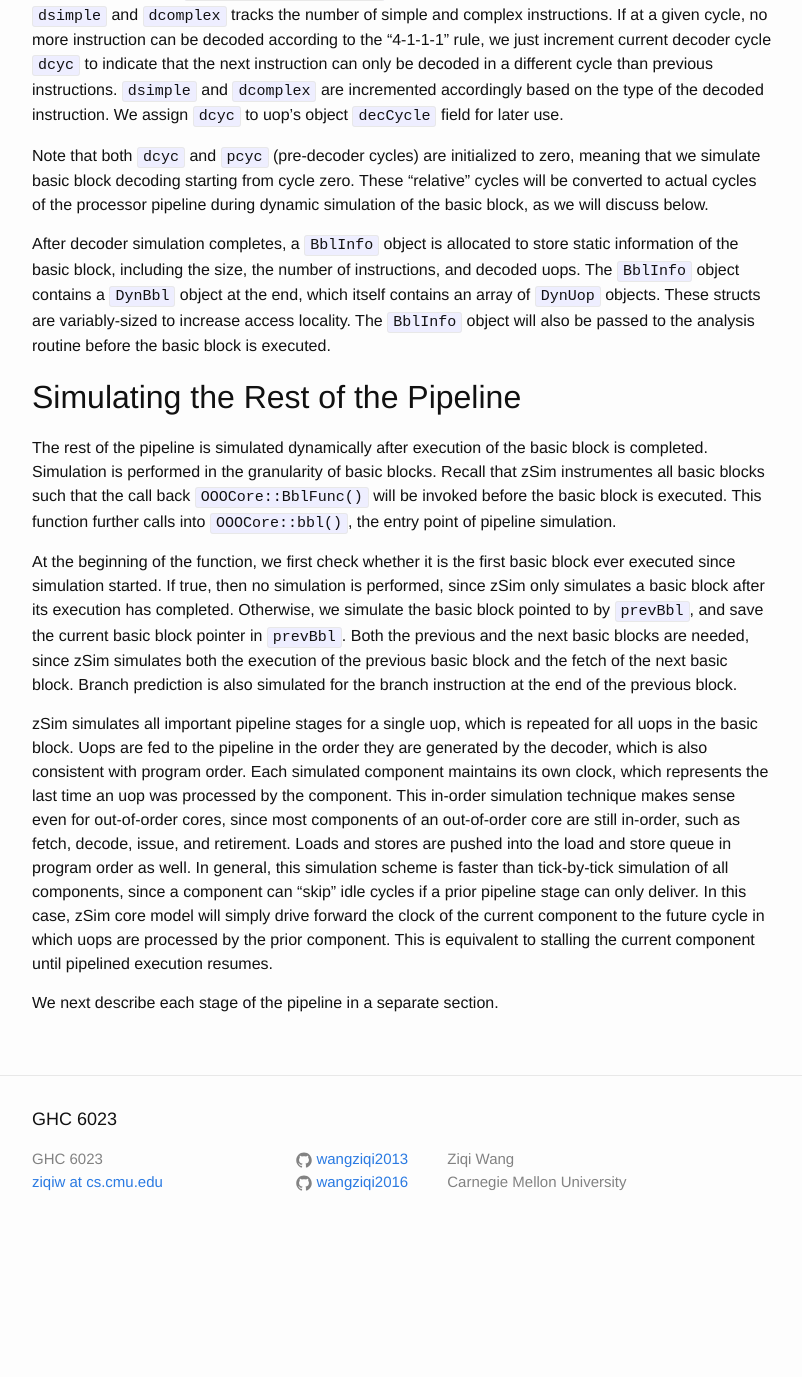
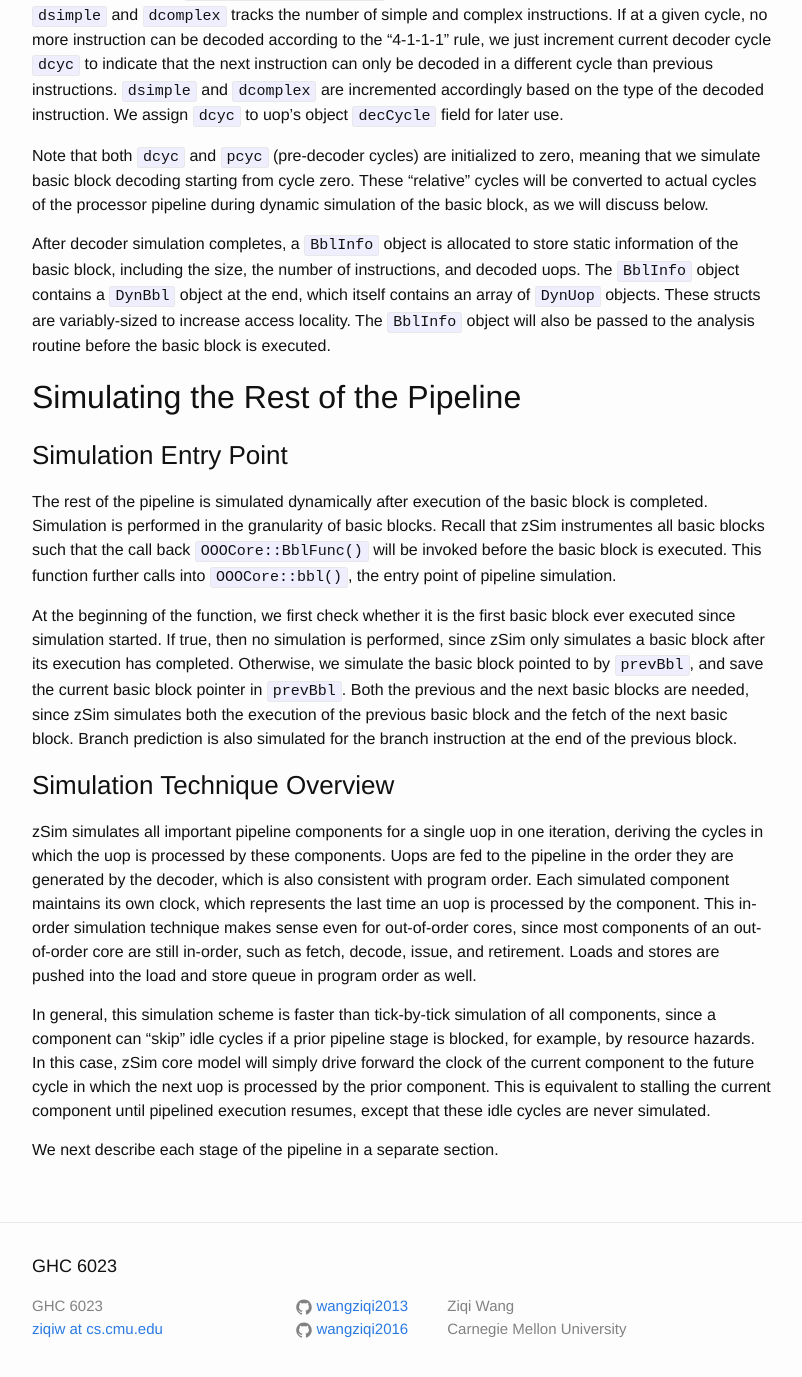
Before and after one commit to wangziqi2013/wangziqi2013.github.io, a Jekyll site: the page built from _posts/2019-12-31-zsim-microarch.markdown, in a window 1280 px wide and 1400 px high, scrolled down 9951 px. Shown: the top 1377 px of the window, without its empty margins (238-1040 px from the left). Built offline with Jekyll 4.4.1, drawn with Linux system fonts in a browser that asks for light colours; before the commit the page ends 11204 px from its top, so only the background shows below that.

Commit message:
Adding overview

```diff
--- a/_posts/2019-12-31-zsim-microarch.markdown
+++ b/_posts/2019-12-31-zsim-microarch.markdown
@@ -363,6 +363,8 @@ locality. The `BblInfo` object will also be passed to the analysis routine befor
 
 ## Simulating the Rest of the Pipeline
 
+### Simulation Entry Point
+
 The rest of the pipeline is simulated dynamically after execution of the basic block is completed. Simulation is performed
 in the granularity of basic blocks. Recall that zSim instrumentes all basic blocks such that the call back `OOOCore::BblFunc()`
 will be invoked before the basic block is executed. This function further calls into `OOOCore::bbl()`, the entry point of
@@ -374,14 +376,19 @@ we simulate the basic block pointed to by `prevBbl`, and save the current basic
 next basic blocks are needed, since zSim simulates both the execution of the previous basic block and the fetch of the
 next basic block. Branch prediction is also simulated for the branch instruction at the end of the previous block.
 
-zSim simulates all important pipeline stages for a single uop, which is repeated for all uops in the basic block. Uops
-are fed to the pipeline in the order they are generated by the decoder, which is also consistent with program order. Each
-simulated component maintains its own clock, which represents the last time an uop was processed by the component. This
-in-order simulation technique makes sense even for out-of-order cores, since most components of an out-of-order core are
-still in-order, such as fetch, decode, issue, and retirement. Loads and stores are pushed into the load and store queue
-in program order as well. In general, this simulation scheme is faster than tick-by-tick simulation of all components,
-since a component can "skip" idle cycles if a prior pipeline stage can only deliver. In this case, zSim core model will
-simply drive forward the clock of the current component to the future cycle in which uops are processed by the prior
-component. This is equivalent to stalling the current component until pipelined execution resumes.
+### Simulation Technique Overview
+
+zSim simulates all important pipeline components for a single uop in one iteration, deriving the cycles in which the uop is
+processed by these components. Uops are fed to the pipeline in the order they are generated by the decoder, which is also
+consistent with program order. Each simulated component maintains its own clock, which represents the last time an uop is
+processed by the component. This in-order simulation technique makes sense even for out-of-order cores, since most components
+of an out-of-order core are still in-order, such as fetch, decode, issue, and retirement. Loads and stores are pushed into
+the load and store queue in program order as well.
+
+In general, this simulation scheme is faster than tick-by-tick simulation
+of all components, since a component can "skip" idle cycles if a prior pipeline stage is blocked, for example, by resource
+hazards. In this case, zSim core model will simply drive forward the clock of the current component to the future cycle
+in which the next uop is processed by the prior component. This is equivalent to stalling the current component until
+pipelined execution resumes, except that these idle cycles are never simulated.
 
 We next describe each stage of the pipeline in a separate section.
```
